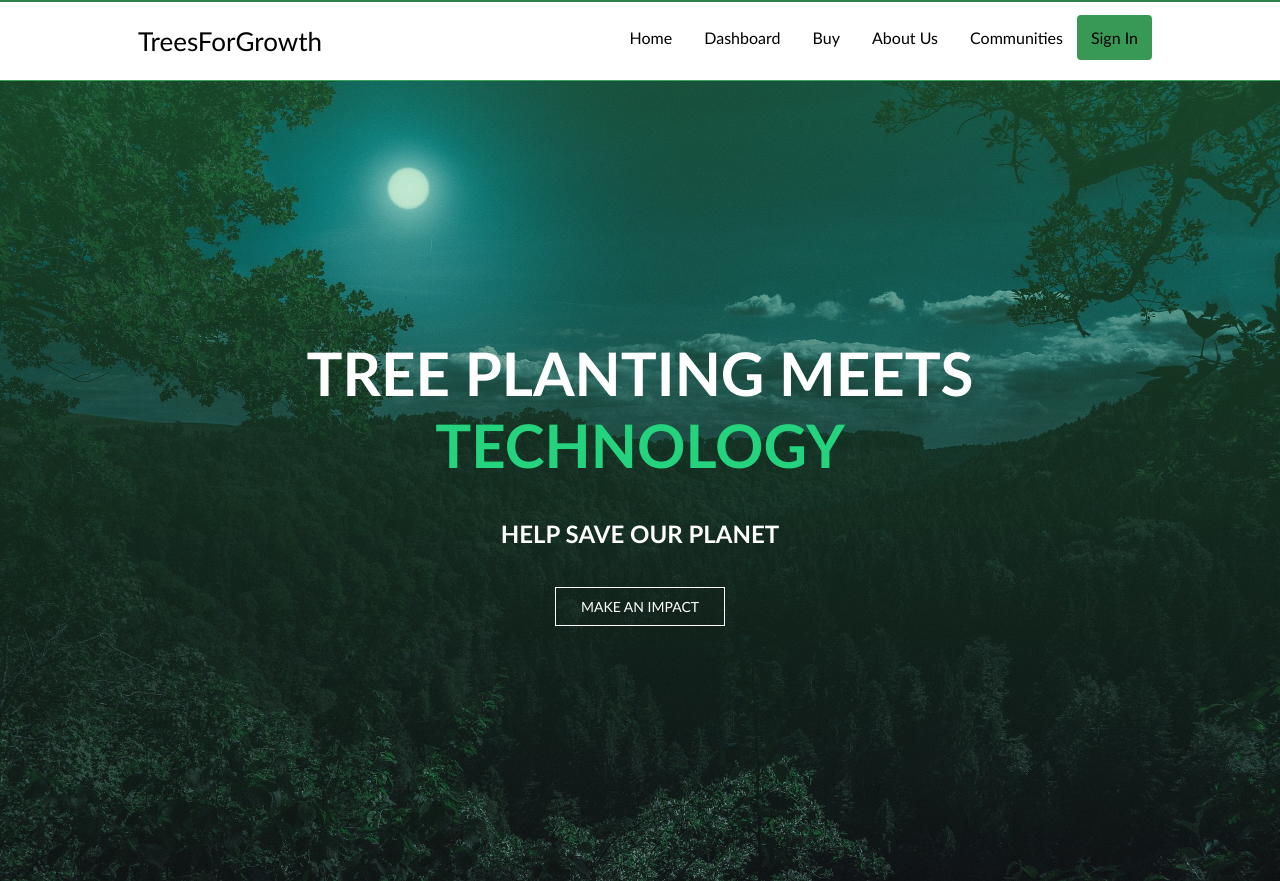
After one commit to Kamwaro-001/trees-for-growth, a Django app: template backend/server/apps/users/templates/homepage.html in a window 1280 px wide. The commit adds this page. Run offline with Django 4.2, Linux system fonts and the light colour scheme; the template is opened without the code that fills it, so the values that code supplies are empty.

Commit message:
adding homepage component

```diff
--- /dev/null
+++ b/backend/server/apps/users/static/css/homepage.css
@@ -0,0 +1,50 @@
+.home-page {
+	background: linear-gradient(#25d2593f, rgba(0, 0, 0, 0.182)), url(../images/nature.jpg);
+	height: 100vh;
+	-webkit-background-size: cover;
+	background-size: cover;
+	background-position: center center;
+	position: relative;
+}
+
+.welcome-text {
+	position: relative;
+	margin-left: auto;
+	margin-right: auto;
+	padding: 10px;
+	width: 60%;
+	height: 300px;
+	padding-top: 20%;
+	text-align: center;
+}
+
+.welcome-text h1 {
+	text-align: center;
+	color: #fff;
+	text-transform: uppercase;
+	font-size: 60px;
+}
+
+.welcome-text2 {
+	color: #fff;
+}
+
+.welcome-text h1 span {
+	color: #25d27e;
+}
+
+.welcome-text a {
+	border: 1px solid #fff;
+	padding: 10px 25px;
+	text-decoration: none;
+	text-transform: uppercase;
+	font-size: 14px;
+	margin-top: 20px;
+	display: inline-block;
+	color: #fff;
+}
+
+.welcome-text a:hover {
+	background: #fff;
+	color: #333;
+}
--- a/backend/server/apps/users/templates/base.html
+++ b/backend/server/apps/users/templates/base.html
@@ -1,7 +1,8 @@
 {% load static %}
 <!DOCTYPE html>
 <html>
-<link rel="stylesheet" href="{% static 'index.css' %}">
+<link rel="stylesheet" href="{% static 'css/index.css' %}">
+<link rel="stylesheet" href="{% static 'css/homepage.css' %}">
 
 {% block styles %}
 
@@ -29,10 +30,8 @@
     </nav>
     {% endblock %}
 
+    {% block content %}
 
-
-    {% block content %}
-    <h1>Welcome to homepage</h1>
     {% endblock content %}
 
 </body>
--- /dev/null
+++ b/backend/server/apps/users/templates/homepage.html
@@ -0,0 +1,22 @@
+{% extends 'base.html' %}
+
+{% load static %}
+{% block styles %}
+<link rel="stylesheet" href="{% static 'css/homepage.css' %}">
+
+{% endblock styles %}
+
+{% block content %}
+    <header class='home-page'>
+        <div class='wrapper'>
+          <div class='welcome-text'>
+            <h1>TREE PLANTING MEETS <span>TECHNOLOGY</span></h1>
+            <br/>
+            <br/>
+            <h2 class='welcome-text2'>HELP SAVE OUR PLANET</h2>
+            <br/>
+            <a href="#" class='welcome-link'>MAKE AN IMPACT</a>
+          </div>
+        </div>
+     </header>
+{% endblock content %}
--- a/backend/server/apps/users/urls.py
+++ b/backend/server/apps/users/urls.py
@@ -11,7 +11,8 @@ urlpatterns = [
     path('api/', include(router.urls)),
     path('api/trees/', TreeInfoViewSet.as_view()),
     path('api/address/', UserAddressViewSet.as_view()),
-    path('', Home.as_view()),
+    # path('', Home.as_view()),
+    path('', views.homepage, name='homepage'),
     path('communities/', views.communities, name='communities'),
     path('userdashboard/', views.userDash, name='dashboard'),
     path('profile/', Profile.as_view()),
--- a/backend/server/apps/users/views.py
+++ b/backend/server/apps/users/views.py
@@ -64,6 +64,10 @@ class Home(APIView):
         queryset = User.objects.all()
         return Response({'users': queryset})
 
+def homepage(request):
+    template=loader.get_template('homepage.html')
+    return HttpResponse(template.render())
+
 def communities(request):
     template=loader.get_template('communities.html')
     return HttpResponse(template.render())
```
Also changed, not shown: backend/server/apps/users/static/images/nature.jpg (added).
